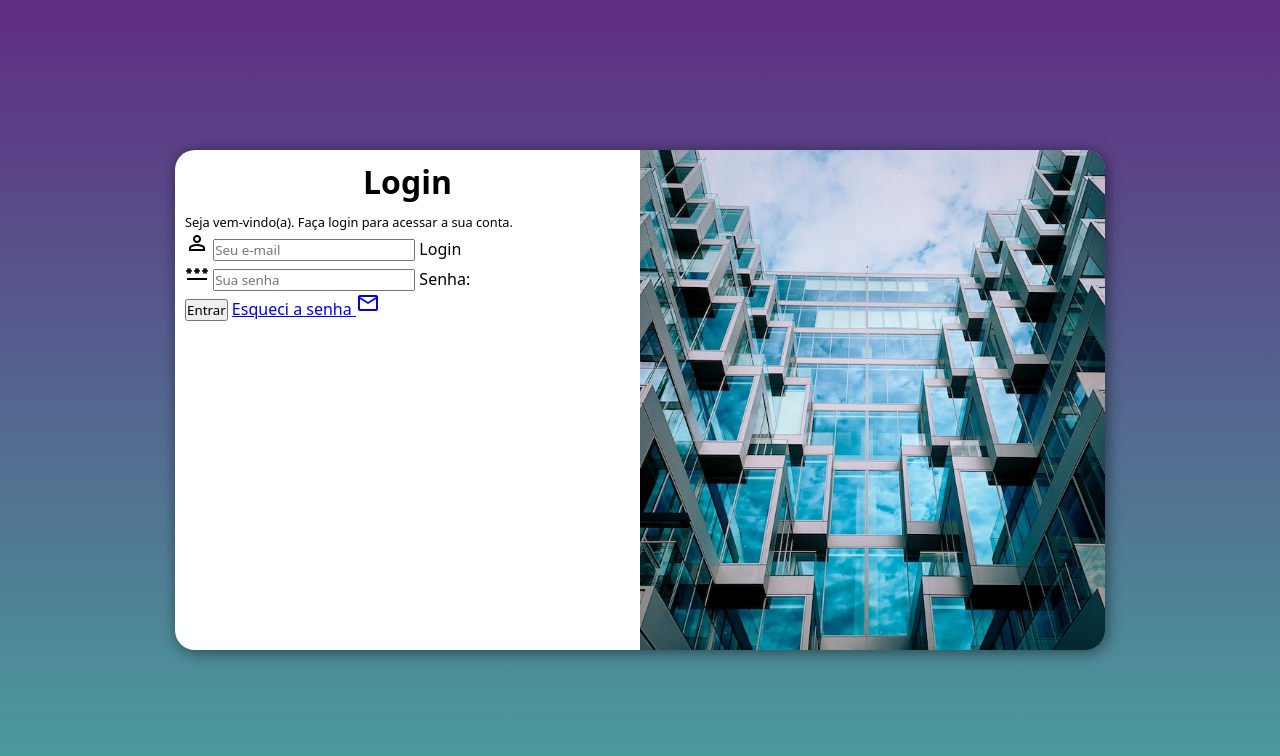
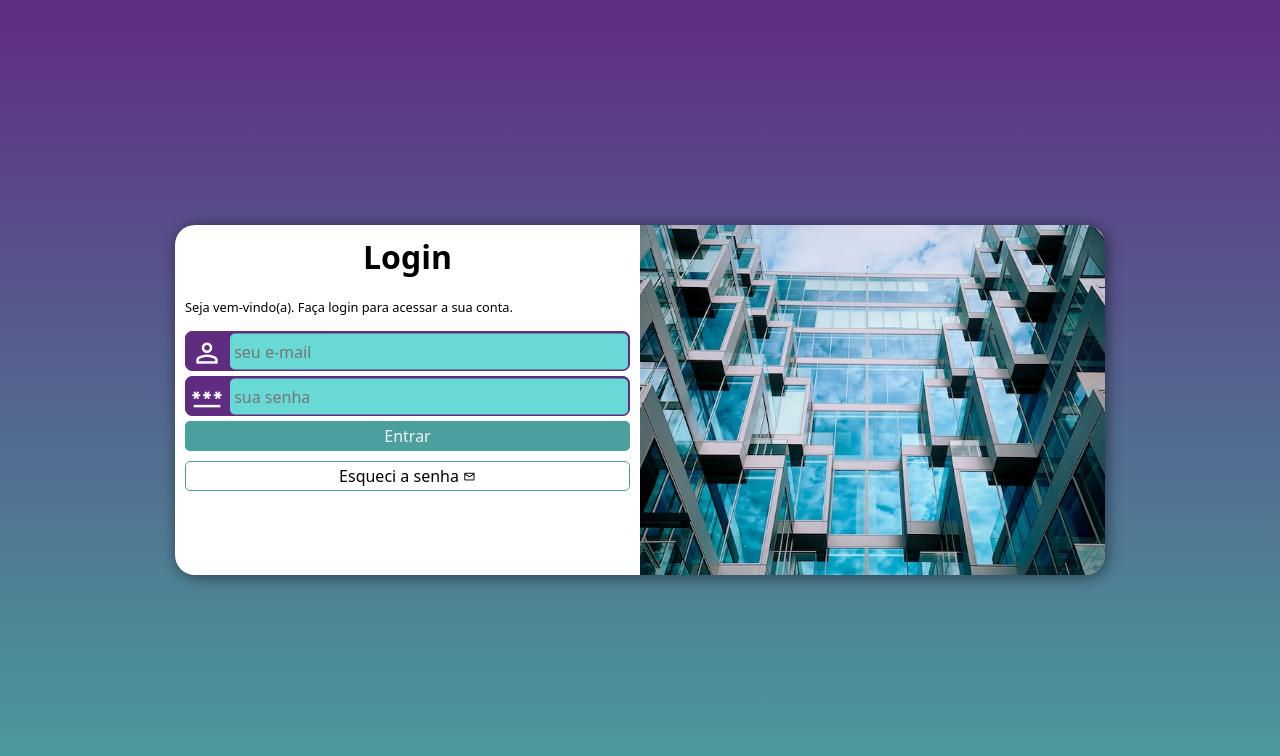
Before and after one commit to iz-brum/projeto-login, a plain HTML site: page index.html in a window 1280 px wide. Drawn offline with nearby package versions, Linux system fonts and the light colour scheme.

Commit message:
Finalizei o projeto de tela de login

```diff
--- a/css/media-query.css
+++ b/css/media-query.css
@@ -1,5 +1,6 @@
 @charset "UTF-8";
 
+/* COnfiguração para tablet */
 @media screen and (min-width:768px) and (max-width:992px){
     body{
         background-image: linear-gradient(to top, #49a09d, #5f2c82);
@@ -7,6 +8,7 @@
 
     section#ilogin{
         width: 750px;
+        height: 280px;
     }
 
     section#ilogin > div#iimagem{
@@ -19,8 +21,14 @@
         float: right;
         width: 70%;
     }
+
+    div#iformulario > p{
+        font-size: 1.2em;
+        padding: 10px 0px;
+    }
 }
 
+/* COnfiguração para desktop */
 @media screen and (min-width:992px){
     body{
         background-image: linear-gradient(to top, #49a09d, #5f2c82);
@@ -28,6 +36,7 @@
 
     section#ilogin{
         width: 930px;
+        height: 350px;
     }
 
     section#ilogin > div#iimagem{
@@ -41,7 +50,8 @@
     }
 
     div#iformulario > p{
-        font-size: 1.2em;
+        font-size: 1em;
+        padding: 10px 0px;
     }
 
     section#ilogin > div#iformulario{
--- a/css/style.css
+++ b/css/style.css
@@ -7,6 +7,8 @@
     Black: #00000
     White: #fffff
 */
+
+
 
 *{
     font-family: system-ui, -apple-system, BlinkMacSystemFont, 'Segoe UI', Roboto, Oxygen, Ubuntu, Cantarell, 'Open Sans', 'Helvetica Neue', sans-serif;
@@ -32,7 +34,6 @@ section#ilogin{
     position: absolute;
     top: 50%;
     left: 50%;
-    transform: translate(-50%,-50%);
     overflow: hidden;
     background-color: white;
     width: 250px;
@@ -40,6 +41,7 @@ section#ilogin{
     border-radius: 20px;
     box-shadow: 2px 2px 15px rgba(0, 0, 0, 0.497);
 
+    transform: translate(-50%,-50%);
     transition: width .8s, height .2s;
     transition-timing-function: ease;
 }
@@ -68,6 +70,99 @@ section#ilogin > div#iformulario > p{
     font-size: .8em;
 }
 
+div.c-campo > input{
+    background-color: #68d9d5;
+    font-size: 1em;
+    width: calc(100% - 45px);
+    height: 95%;
+    /* transform: translateY(-11.5px);  // Colocar a tranformaçôes e transições ao final dos atributos */
+    border: 0px;
+    border-radius: 5px;
+    padding: 4px;
+
+    transform: translateY(-11.5px); /* Por questões de compatibilidade com os navegadores */
+}
+
+div.c-campo > input:focus-within{
+    background-color: white;
+}
+
+form > div.c-campo{
+    display: block;
+    background-color: #5f2c82;
+    height: 40px;
+    width: 100%;
+    margin: 5px 0px;
+    border-radius: 7px;
+    border: 1px solid #5f2c82;
+}
+
+form > div.c-campo > label{
+    display: none;
+}
+
+form > div.c-campo > span{
+    /* background-color: black; */
+    color: white;
+    font-size: 2em;
+    width: 40px;
+    padding: 5px;
+}
+
+form > input[type=submit]{
+    display: block;
+    font-size: 1em;
+    width: 100%;
+    height: 30px;
+    background-color: #49a09d;
+    color: whitesmoke;
+    border: none;
+    border-radius: 5px;
+    cursor: pointer;
+}
+
+form > input[type=submit]:hover{
+    background-color: #5f2c82;
+}
+
+form > a.c-botao{
+    display: block;
+    text-align: center;
+    font-size: 1em;
+    color: black;
+    width: 100%;
+    height: 30px;
+    background-color: white;
+    border: 1px solid #49a09d;
+    border-radius: 5px;
+    text-decoration: none;
+    margin-top: 10px;
+    padding-top: 3px;
+
+}
+
+form > a.c-botao:hover{
+    background-color: #5f2c82;
+    color: white;
+}
+
+form > a.c-botao > span{
+    font-size: .8em;
+    vertical-align: middle;
+}
+
+
+
 /*
 Quando você aplica overflow: hidden; a um elemento, qualquer conteúdo que ultrapasse os limites do elemento será oculto. Isso significa que o conteúdo que não cabe dentro do elemento não será exibido e não será visível para o usuário.
 */
+
+/*
+A função calc() em CSS é uma função matemática que permite calcular valores de propriedades usando operações matemáticas. Neste caso, width: calc(100% - 45px); está subtraindo 45 pixels do valor de largura total do elemento.
+
+Em outras palavras, a largura do elemento será igual a 100% da largura disponível no contêiner, menos 45 pixels. Isso é útil quando você quer deixar um espaço fixo à direita ou à esquerda de um elemento, mesmo que o contêiner mude de tamanho.
+
+Por exemplo, se o contêiner tiver 500 pixels de largura, o elemento com width: calc(100% - 45px); terá 455 pixels de largura (100% da largura menos 45 pixels).
+
+Essa técnica é comumente usada em layouts responsivos para garantir que os elementos tenham um espaço fixo ao redor deles, independentemente do tamanho da tela ou do contêiner.
+*/
--- a/index.html
+++ b/index.html
@@ -22,16 +22,16 @@
                 <form action="login.php" method="post">
                     <div class="c-campo">
                         <span class="material-symbols-outlined">person</span>
-                        <input type="email" name="login" id="ilogin" placeholder="Seu e-mail" autocomplete="email" maxlength="30" required>
+                        <input type="email" name="login" id="ilogin" placeholder="seu e-mail" autocomplete="email" maxlength="30" required>
                         <label for="ilogin">Login</label>
                     </div>
-                    <div class="campo">
+                    <div class="c-campo">
                         <span class="material-symbols-outlined">password</span>
-                        <input type="password" name="senha" id="isenha" placeholder="Sua senha" autocomplete="current-password" minlength="8" maxlength="20" required>
+                        <input type="password" name="senha" id="isenha" placeholder="sua senha" autocomplete="current-password" minlength="8" maxlength="20" required>
                         <label for="isenha">Senha:</label>
                     </div>
                     <input type="submit" value="Entrar">
-                    <a href="esqueci.html">
+                    <a href="esqueci.html" class="c-botao">
                         Esqueci a senha <span class="material-symbols-outlined">mail</span>
                     </a>
                 </form>
```
